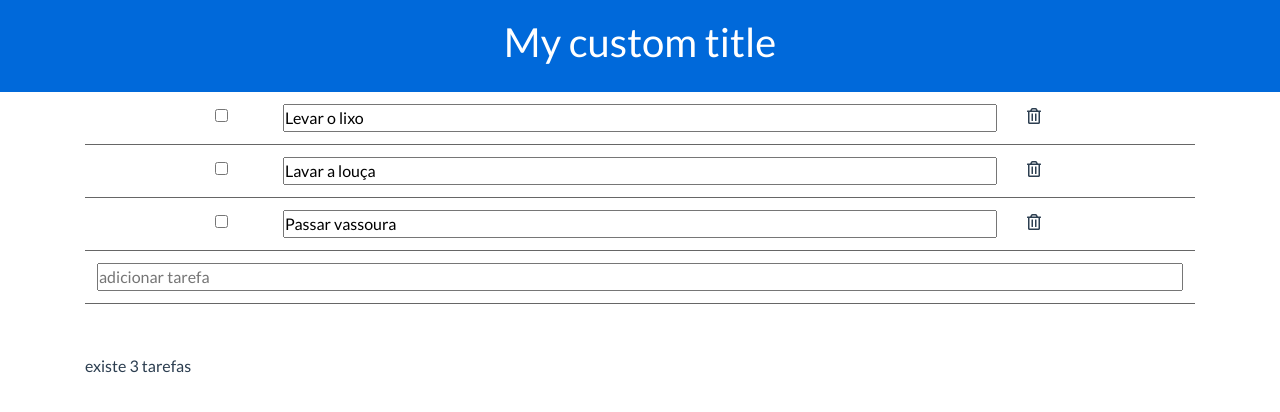
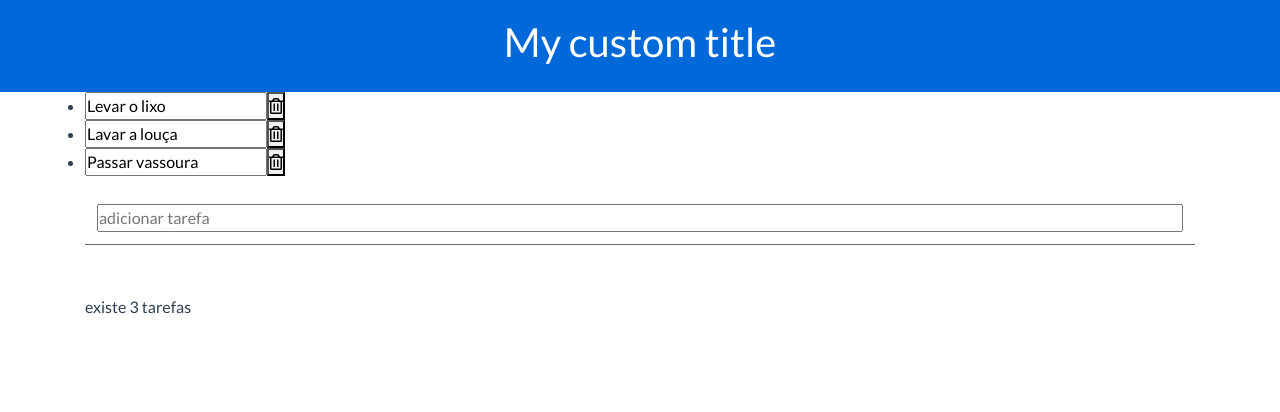
Before and after one commit to thiagoBHS/pwa-test, a Vue app: page / in a window 1280 px wide. Shown: the top 412 px of the page. Built offline with nearby package versions, Linux system fonts and the light colour scheme.

Commit message:
add remove Btn

```diff
--- a/package.json
+++ b/package.json
@@ -8,6 +8,7 @@
     "lint": "vue-cli-service lint"
   },
   "dependencies": {
+    "npm": "^6.4.1",
     "register-service-worker": "^1.0.0",
     "vue": "^2.5.17",
     "vue-router": "^3.0.1",
--- a/src/components/listItem.vue
+++ b/src/components/listItem.vue
@@ -1,19 +1,15 @@
 <template>
-     <div class="list__item--wrapper">
+     <!--<div class="list__item- -wrapper">
              <div class="row justify-content-center">
                 <div class="col-1">
-                    <!-- <input type="radio" name="isDone" > -->
                         <input type="checkbox" name="isDone" :v-model="modelo">
-                    <!-- v-model = tasks[index] -->
                 </div>
                 <div class="col-8">
                         <input type="text" :value="taskText">
                 </div>
-               <div class="col-1">
-                    <i class="far fa-trash-alt"></i>
             </div>
-          </div>
-     </div>
+     </div>-->
+            <input type="text" :value="taskText">
 </template>
 
 <script>
--- a/src/router.js
+++ b/src/router.js
@@ -1,6 +1,5 @@
 import Vue from 'vue'
 import Router from 'vue-router'
-import Home from './views/Home.vue'
 import List from './views/List__view.vue'
 
 Vue.use(Router)
--- a/src/store.js
+++ b/src/store.js
@@ -21,9 +21,14 @@ export default new Vuex.Store({
      mutations: {
           ADD_TASK: (state, task) => {
                state.tasks.push(task)
+          },
+          REMOVE_TASK: (state, index) => {
+              state.tasks.splice(index, 1)
           }
      },
      actions: {
-
+        removeTask: (context, index) => {
+            context.commit('REMOVE_TASK', index)
+        }
      }
 })
--- a/src/views/List__view.vue
+++ b/src/views/List__view.vue
@@ -2,20 +2,14 @@
      <div>
           <list-header/>
           <div class="container">
-               <list-item v-for="task in tasks" :key="task.index" :taskText="task.taskText" :modelo="task.index"/>
-               <!-- <div class="list__item- -wrapper">
-                    <button @click="addTask()" class="add__task">
-                         <div class="row justify-content-center">
-                              <div class="col-1">
-                                   <i class="fas fa-plus"></i>
-                              </div>
-                              <div class="col-8">
-                                   <p>Adicionar nova tarefa</p>
-                              </div>
-                              <div class="col-1"></div>
-                         </div>
+                <ul>
+                      <li v-for="(task, index) in tasks" :key="task.index">
+                        <list-item :taskText="task.taskText" :modelo="task.index"/>
+                        <button @click="removeTasks(index)">
+                              <i class="far fa-trash-alt"></i>
                         </button>
-               </div> -->
+                      </li>
+                </ul>
                <form @submit.prevent="addTask" class="list__item--wrapper">
                     <input type="text" placeholder="adicionar tarefa" v-model="newTask">
                </form>
@@ -25,7 +19,8 @@
 </template>
 
 <script>
-     import { mapState, mapGetters, mapMutations } from "vuex";
+//criar whatch do chack bom
+     import { mapState, mapGetters, mapMutations, mapActions } from "vuex";
      import listHeader from '@/components/listHeader'
      import listItem from '@/components/listItem'
 
@@ -37,13 +32,6 @@
             },
             data() {
                   return {
-                    // taskses: [
-                    //      { taskText: 'Levar o lixo', isDone: false},
-                    //      { taskText: 'Lavar a louça', isDone: false},
-                    //      { taskText: 'Passar vassoura', isDone: false},
-                    //      { taskText: 'Passoar com o cachorro', isDone: false},
-                    //      { taskText: 'Comprar pão', isDone: false}
-                    // ],
                         newTask: ''
                   }
             },
@@ -59,9 +47,15 @@
                   ...mapMutations([
                         'ADD_TASK'
                   ]),
-                addTask() {
+                  ...mapActions([
+                        'removeTask'
+                  ]),
+                  addTask () {
                         this.ADD_TASK({ taskText: this.newTask, isDone: false})
                         this.newTask = ''
+                  },
+                  removeTasks (index) {
+                        this.removeTask(index)
                   }
             }
      }
```
Also changed, not shown: 1 other file (tests, documents, lock files or other folders). Lines whose indentation alone changed are shown as unchanged.
